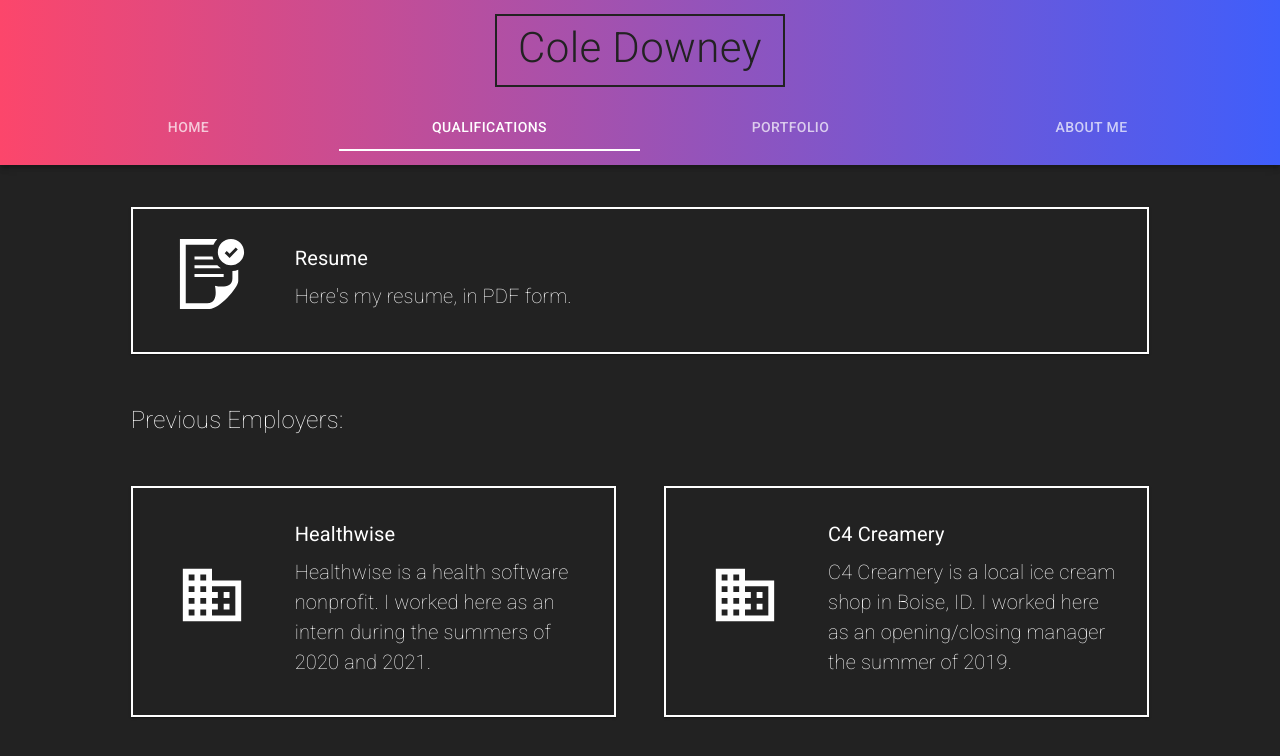
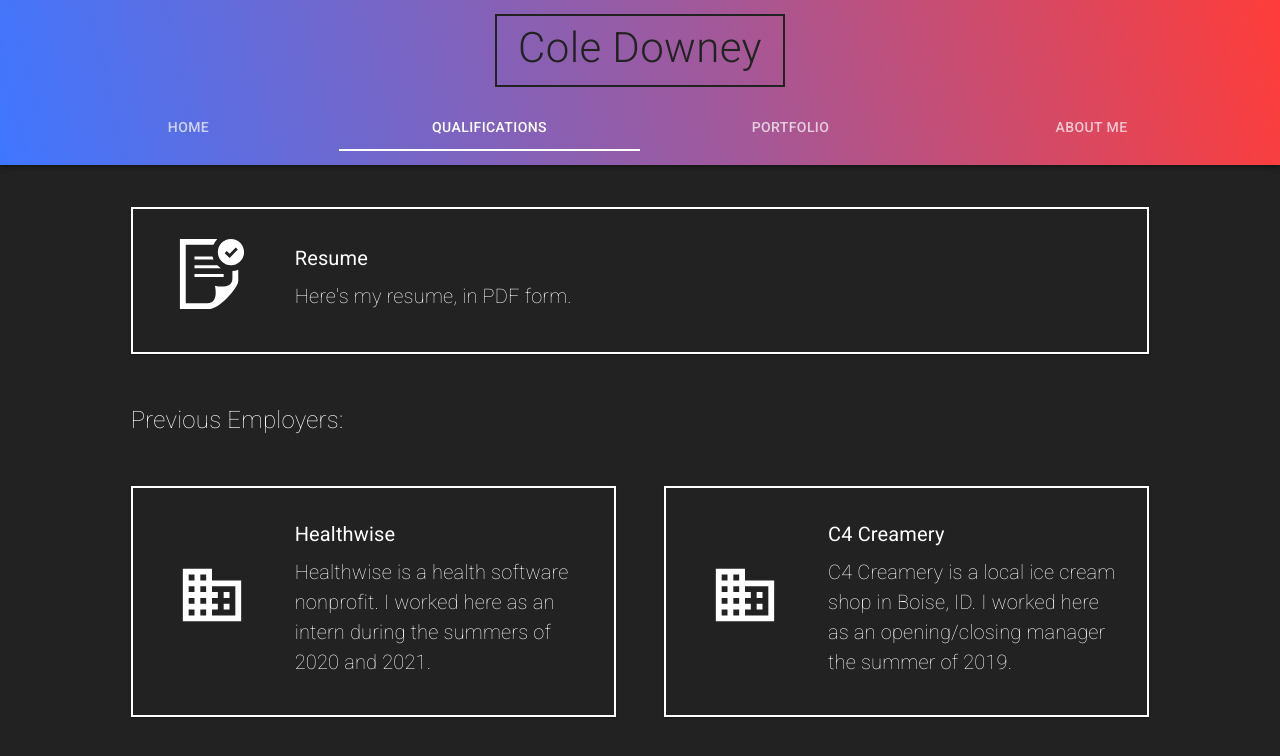
Before and after one commit to cole-downey/personal-website, a React (Create React App) app: page /qualifications in a window 1280 px wide. Shown: the top 756 px of the page. Built offline with nearby package versions, Linux system fonts and the light colour scheme.

Commit message:
new header color!

```diff
--- a/src/components/Header.js
+++ b/src/components/Header.js
@@ -14,9 +14,10 @@ import styled from 'styled-components';
 import { Link } from 'react-router-dom';
 
 const StyledAppBar = styled(AppBar)`
-  background: linear-gradient(90deg, #FC466B 0%, #3F5EFB 100%);
+  background: rgb(63,118,255);
+  background: linear-gradient(77deg, rgba(63,118,255,1) 0%, rgba(163,88,153,1) 57%, rgba(255,61,58,1) 100%);
   padding: 1em;
-`;
+  `;
 
 const StyledTab = styled(Tab)`
   text-color: "#ffffff";
@@ -61,7 +62,7 @@ const Header = (props) => {
             <Title paragraph component={StyledTitleButton}
               color="secondary" buttonBorder={theme.palette.secondary.main} >
               Cole Downey
-              </Title>
+            </Title>
           </Grid>
           <Grid item xs={12}>
             <StyledTabs
```
